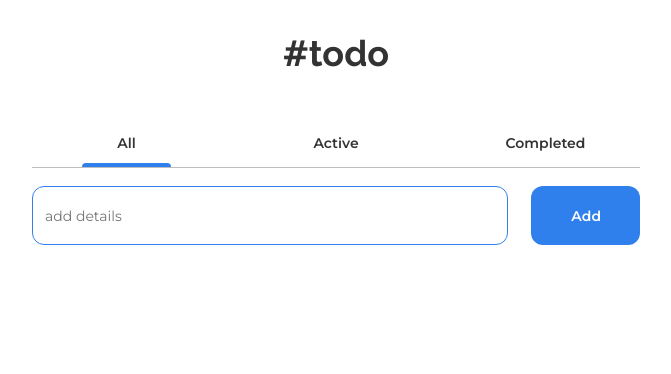
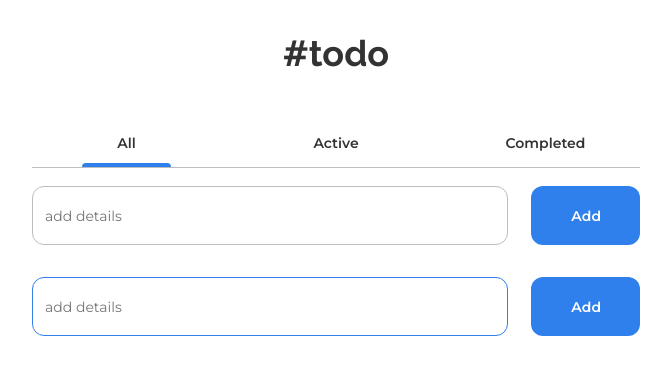
Before and after one commit to villalb4/toDo, a React (Create React App) app: page / in a window 1280 px wide. Shown: the top 374 px of the page, without its empty margins (304-975 px from the left). Built offline with nearby package versions, Linux system fonts and the light colour scheme.

Commit message:
change: component structure

```diff
--- a/src/components/sections/Sections.js
+++ b/src/components/sections/Sections.js
@@ -1,6 +1,7 @@
 import React from 'react'
 import { useSelector } from 'react-redux'
 import './Sections.css'
+import AddTodo from '../addTodo/addTodo.js'
 import All from './allSection/AllSection'
 import ActiveSection from './activeSection/ActiveSection'
 import CompletedSection from './completedSection/CompletedSection'
@@ -12,10 +13,15 @@ function Sections() {
   const stateCompleted = useSelector(state => state.navegation.completed)
 
   return (
-    <div>
-      {stateAll && <All />}
-      {stateActive && <ActiveSection />}
-      {stateCompleted && <CompletedSection />}
+    <div className='sections_component'>
+      <div className={stateCompleted ? 'sections_divTodo desactive' : 'sections_divTodo'}>
+        <AddTodo />
+      </div>
+      <div className='sections_divSections'>
+        {stateAll && <All />}
+        {stateActive && <ActiveSection />}
+        {stateCompleted && <CompletedSection />}
+      </div>
     </div>
   )
 }
```
